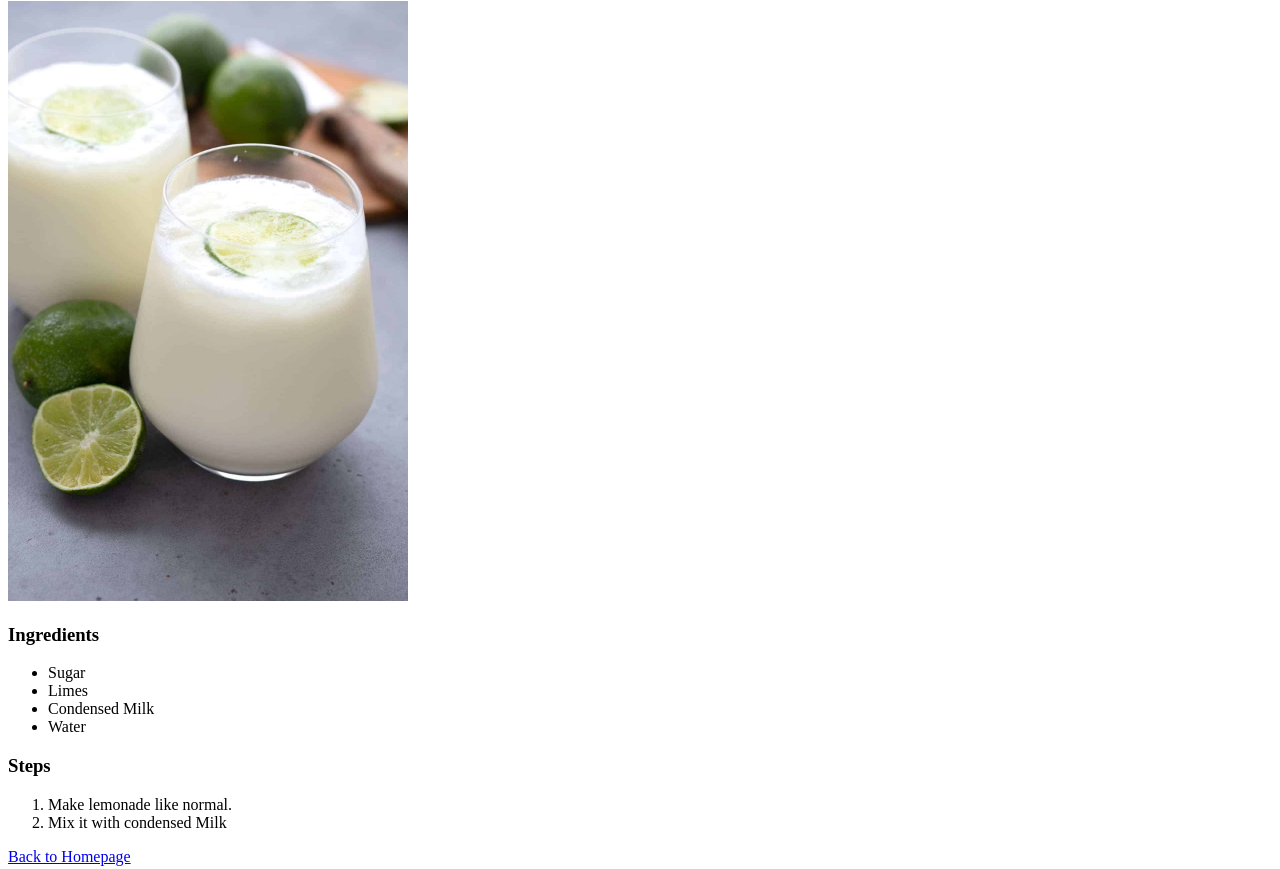
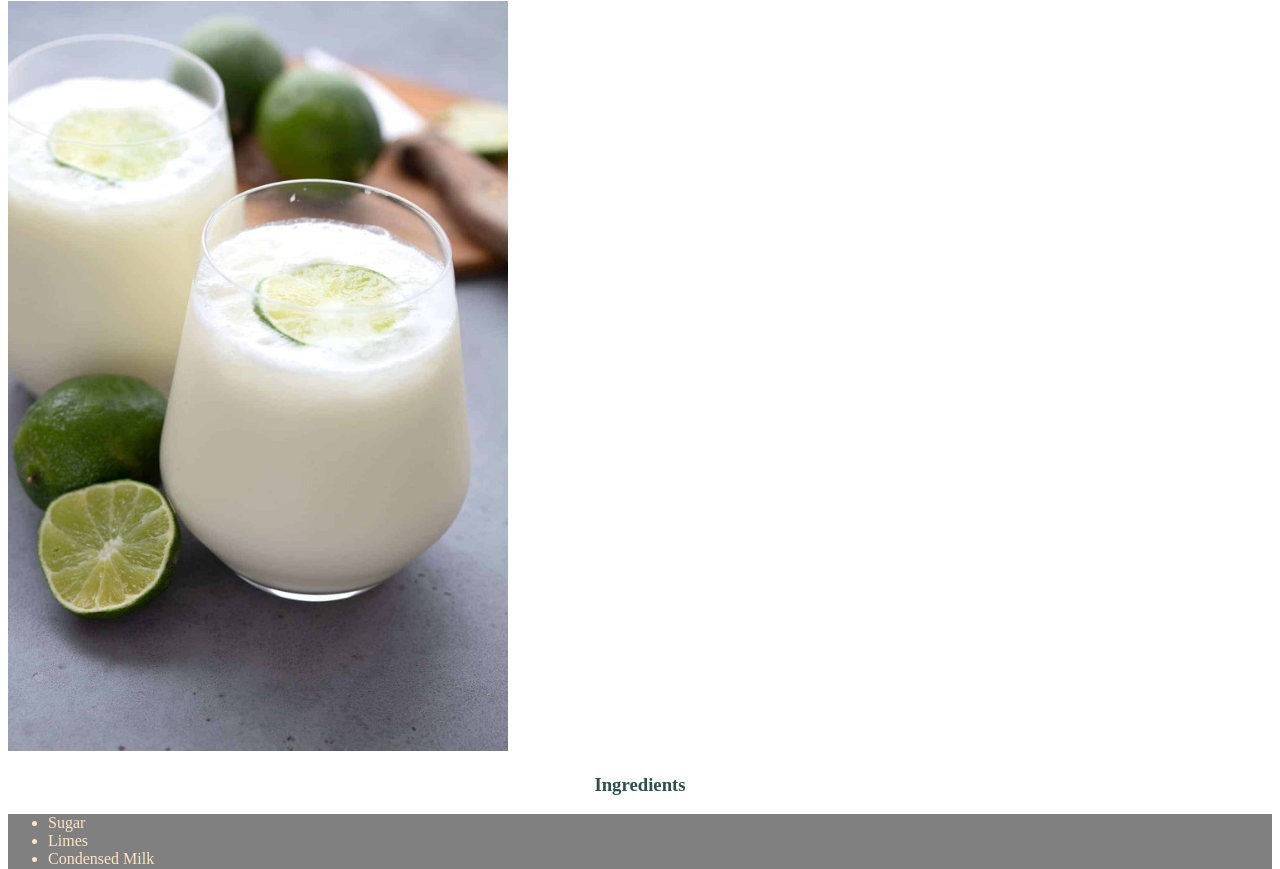
Before and after one commit to abdulhakimdini/odin-recipes, a plain HTML site: page recipes/brazilianlemonade.html in a window 1280 px wide. Shown: the part 79-948 px from the top of the page. Drawn offline with Linux system fonts and the light colour scheme.

Commit message:
Created Stylesheet and Declared Basic Styling

```diff
--- a/recipes/brazilianlemonade.html
+++ b/recipes/brazilianlemonade.html
@@ -4,19 +4,20 @@
     <meta charset="UTF-8">
     <meta name="viewport" content="width=device-width, initial-scale=1.0">
     <title>Brazilian Lemonade</title>
+    <link rel="stylesheet" href="../style.css">
 </head>
 <body>
     <h1>Brazilian Lemonade</h1>
-    <img src="../images/brazilian-lemonade.jpg" alt="A fresh cup of brazilian lemonade." height="600" width="400">
-    <h3>Ingredients</h3>
-    <ul>
+    <img src="../images/brazilian-lemonade.jpg" alt="A fresh cup of brazilian lemonade.">
+    <h3 class="ingredients">Ingredients</h3>
+    <ul class="ingredient-list">
         <li>Sugar</li>
         <li>Limes</li>
         <li>Condensed Milk</li>
         <li>Water</li>
     </ul>
-    <h3>Steps</h3>
-    <ol>
+    <h3 class="steps">Steps</h3>
+    <ol class="step-list">
         <li>Make lemonade like normal.</li>
         <li>Mix it with condensed Milk</li>
     </ol>
--- /dev/null
+++ b/style.css
@@ -0,0 +1,21 @@
+.ingredients,
+.steps {
+    color:darkslategray;
+    font-weight: bold;
+    text-align: center;
+}
+
+.ingredient-list,
+.step-list {
+    background-color: gray;
+    color:bisque;
+}
+
+a {
+    text-align: center;
+}
+
+img {
+    height: auto;
+    width: 500px;
+}
```
Also changed, not shown: index.html (+1 -0 lines), recipes/icewater.html (+6 -5 lines), recipes/pasta.html (+6 -5 lines).
